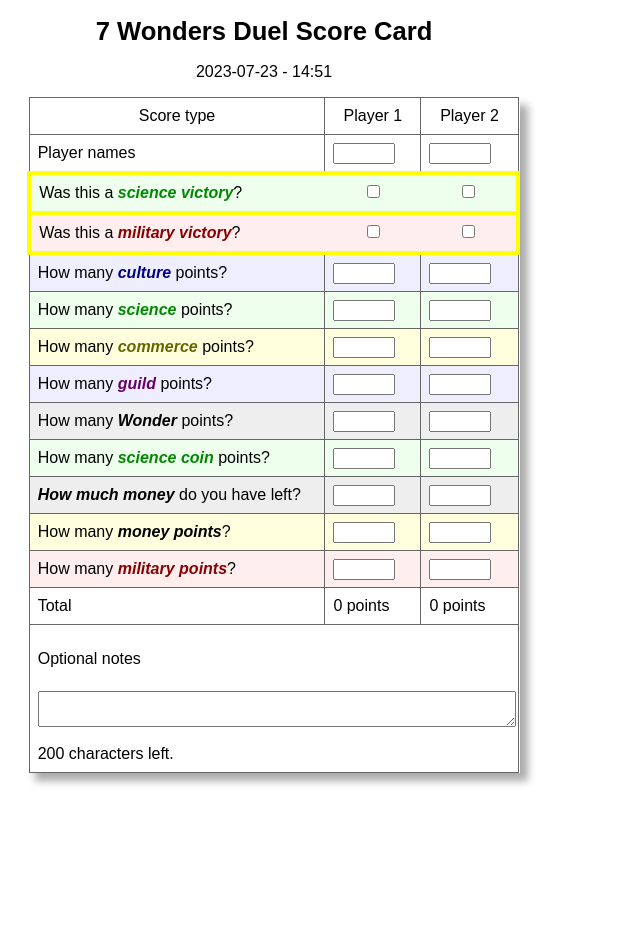
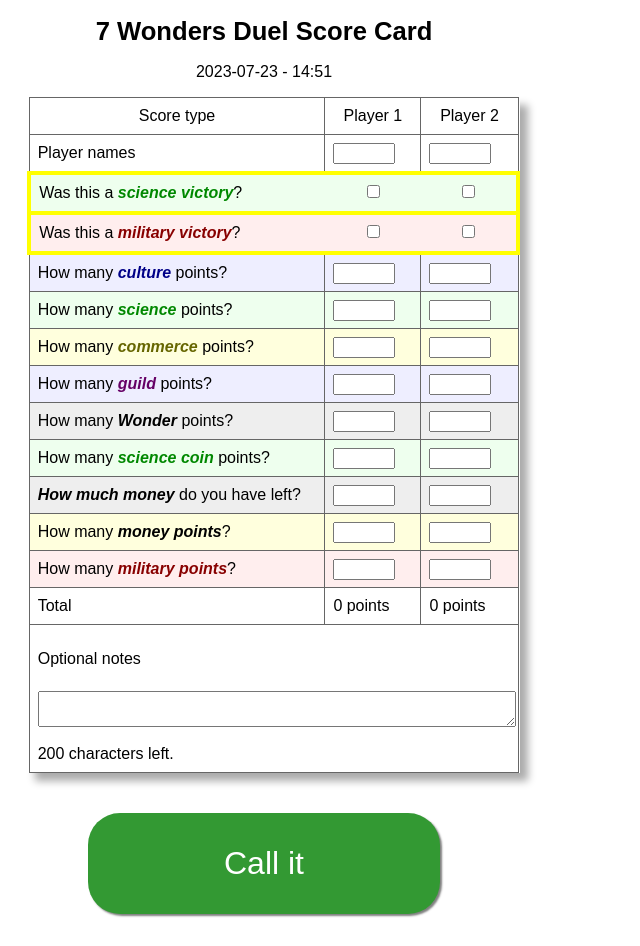
Before and after one commit to bcollin/7wd-scoring, a Vue app: page / in a window 1280 px wide. Shown: the whole page, without its empty margins (0-640 px from the left). Before the commit the page ends 800 px from the top, so only its background shows below. Built offline with nearby package versions, Linux system fonts and the light colour scheme.

Commit message:
Some hasty scaffolding for the next component. Styles largely copied from the MVP.

```diff
--- a/src/App.vue
+++ b/src/App.vue
@@ -1,6 +1,7 @@
 <script setup>
 import { ref, watch } from 'vue'
 import twoScoresRow from './components/two-scores-row.vue'
+import resultsPane from './components/results-pane.vue';
 
 const now = new Date();
 const dateS = now.toISOString().substr(0,10);
@@ -193,6 +194,8 @@ function sumIt(e) {
 			</tr>
 			<twoScoresRow v-for="fields in form" :item="fields" v-model:player="player" v-model:scores="scores"></twoScoresRow>
 		</table>
+
+		<resultsPane v-model:player="player" v-model:scores="scores"></resultsPane>
 	</div> <!-- /#main -->
 </template>
 
--- /dev/null
+++ b/src/components/results-pane.vue
@@ -0,0 +1,48 @@
+<script setup>
+	import { ref } from 'vue'
+
+	const props = defineProps({
+		player: Array,
+		scores: Object
+	})
+
+	defineEmits('update: player');
+
+    const notesMax = 200;
+	var charsLeft = ref(notesMax);
+
+	function checkResults(e) {
+		console.log(props.player, props.scores);
+	}
+</script>
+
+<template>
+	<div id="results">
+		<p class="center">
+			<button class="cta" @click="checkResults">Call it</button>
+		</p>
+	</div> <!-- /#results -->
+</template>
+
+<style>
+	#results button {
+		width: 95%;
+		max-width: 11em;
+		padding: 1em;
+		margin: .5em 0em;
+		border-radius: 1em;
+		border: none;
+		box-shadow: 2px 2px 2px rgba(0,0,0,.5);
+		background: #990;
+		color: #fff;
+		font-size: 2em;
+	}
+	#results button.cta {
+		background: #393;
+	}
+	#results .warning {
+		color: #860;
+	}
+
+	.center { text-align: center; }
+</style>
```
